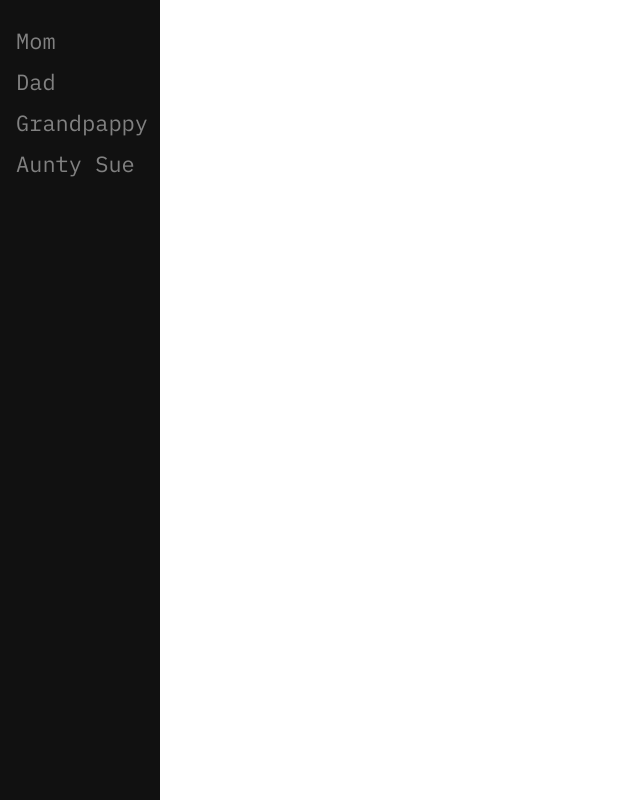
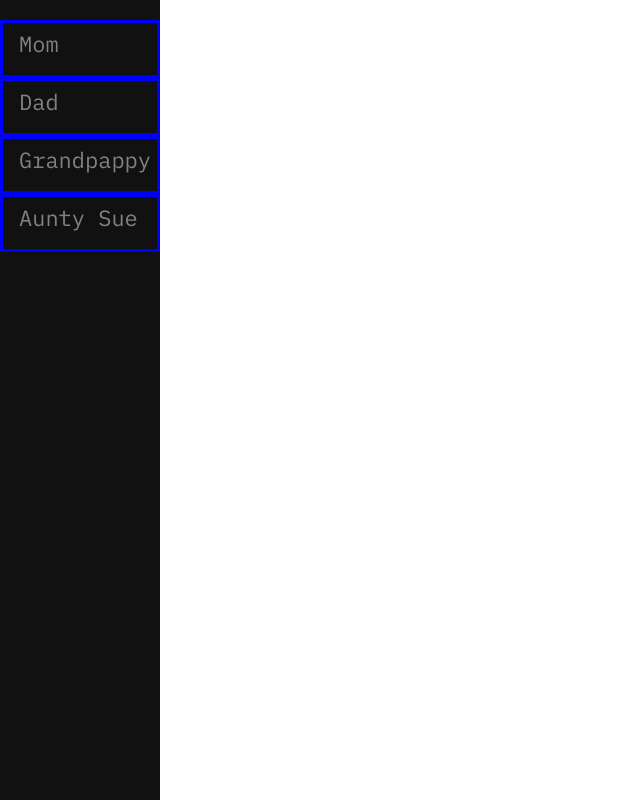
Before and after one commit to hlehv/pointandclick, a React (Create React App) app in the folder client/: page / in a window 1280 px wide. Shown: the whole page, without its empty margins (0-640 px from the left). Built offline with nearby package versions, Linux system fonts and the light colour scheme.

Commit message:
Changed sidebar to be boxes

```diff
--- a/client/src/components/Sidebar/Sidebar.css
+++ b/client/src/components/Sidebar/Sidebar.css
@@ -9,11 +9,14 @@
   overflow-x: hidden;
   padding-top: 20px;
 }
-.sidebar a {
+.user_box {
   padding: 6px 8px 6px 16px;
   text-decoration: none;
   font-size: 22px;
   color: #818181;
   display: block;
   font-family: 'IBM Plex Mono', monospace;
+  border-color: blue;
+  border-style: solid;
+  height: 40px;
 }
--- a/client/src/components/Sidebar/Sidebar.js
+++ b/client/src/components/Sidebar/Sidebar.js
@@ -5,10 +5,18 @@ class Sidebar extends React.Component {
   render() {
     return (
       <div class="sidebar">
-        <a href ="#">Mom</a>
-        <a href = "#">Dad</a>
-        <a href = "#">Grandpappy</a>
-        <a href = "#">Aunty Sue</a>
+        <div class="user_box">
+          Mom
+        </div>
+        <div class="user_box">
+          Dad
+        </div>
+        <div class="user_box">
+          Grandpappy
+        </div>
+        <div class="user_box">
+        Aunty Sue
+        </div>
       </div>
     );
   }
```
Also changed, not shown: 1 other file (tests, documents, lock files or other folders).
